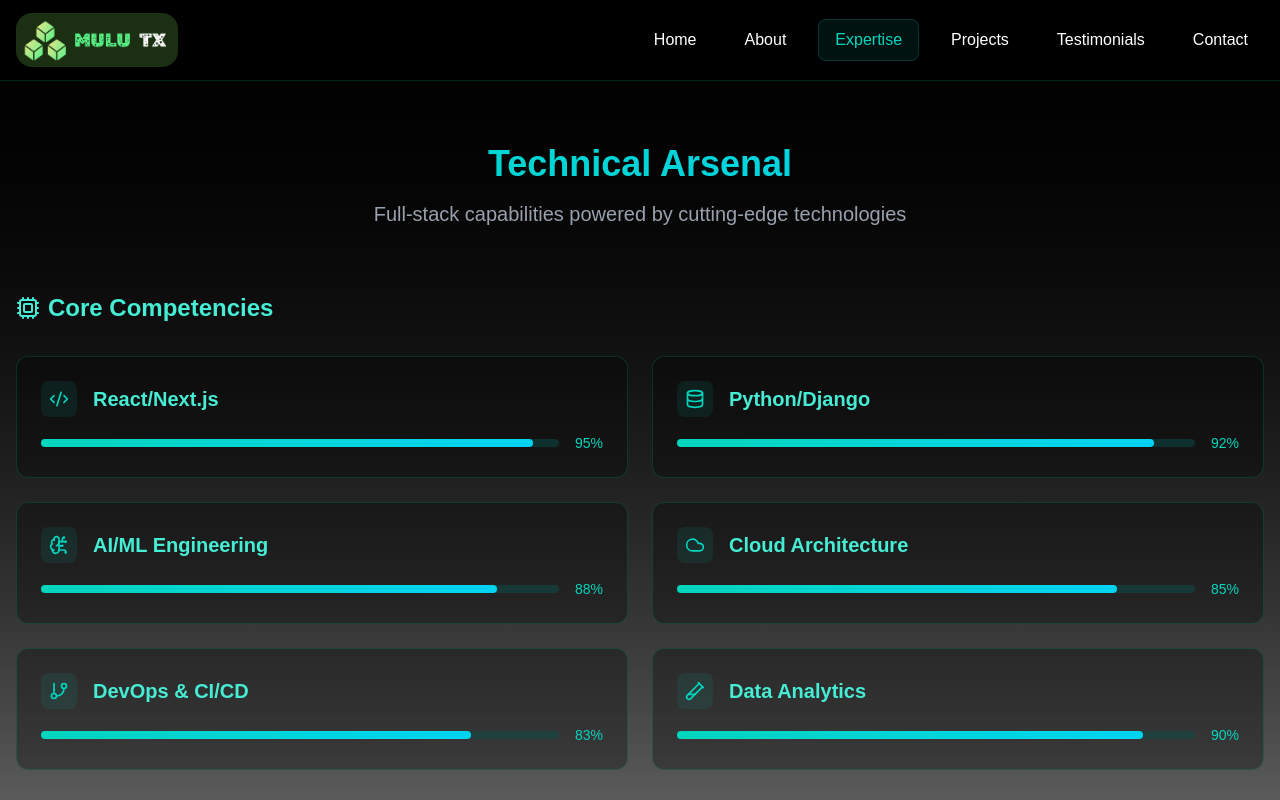
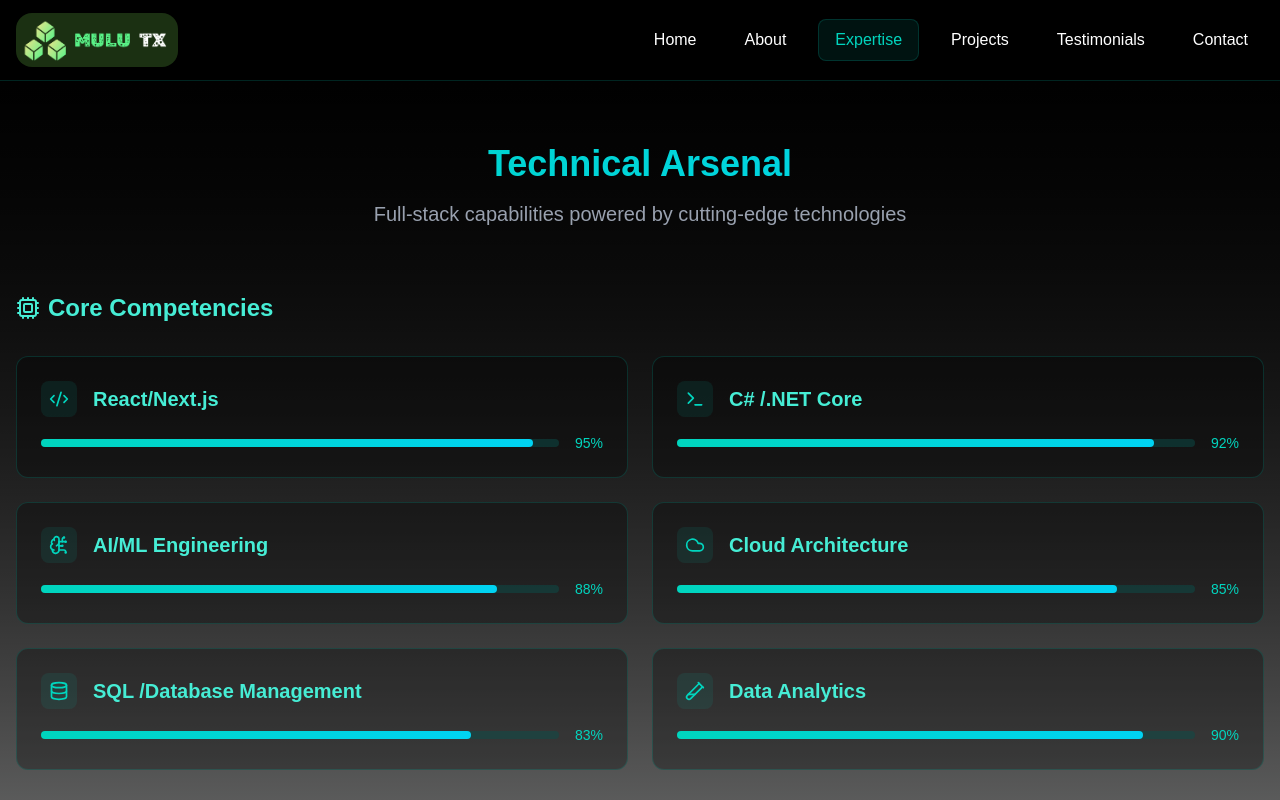
Before and after one commit to MrBytes10/MyPortfolio-V2withSEO-Public, a Next.js app: page /expertise in a window 1280 px wide. Shown: the top 800 px of the page. Built offline with nearby package versions, Linux system fonts and the light colour scheme.

Commit message:
added more on experience

```diff
--- a/src/app/about/page.js
+++ b/src/app/about/page.js
@@ -6,9 +6,9 @@ import Timeline from "@/components/Timeline";
 const About = () => {
   const skills = [
     { name: "React/Next.js", level: 95 },
-    { name: "Python/Django", level: 90 },
+    { name: ".NET Core", level: 90 },
     { name: "AI/ML", level: 85 },
-    { name: ".NET Core", level: 80 },
+    { name: "Python/Django", level: 80 },
   ];
 
   return (
--- a/src/app/expertise/page.js
+++ b/src/app/expertise/page.js
@@ -9,6 +9,7 @@ import {
   TestTube2,
   GitBranch,
   Cloud,
+  Terminal,
 } from "lucide-react";
 import Link from "next/link";
 
@@ -16,9 +17,9 @@ const Expertise = () => {
   const technicalSkills = [
     { name: "React/Next.js", level: 95, icon: <Code2 className="h-5 w-5" /> },
     {
-      name: "Python/Django",
+      name: "C# /.NET Core",
       level: 92,
-      icon: <Database className="h-5 w-5" />,
+      icon: <Terminal className="h-5 w-5" />,
     },
     {
       name: "AI/ML Engineering",
@@ -31,9 +32,9 @@ const Expertise = () => {
       icon: <Cloud className="h-5 w-5" />,
     },
     {
-      name: "DevOps & CI/CD",
+      name: "SQL /Database Management",
       level: 83,
-      icon: <GitBranch className="h-5 w-5" />,
+      icon: <Database className="h-5 w-5" />,
     },
     {
       name: "Data Analytics",
```
